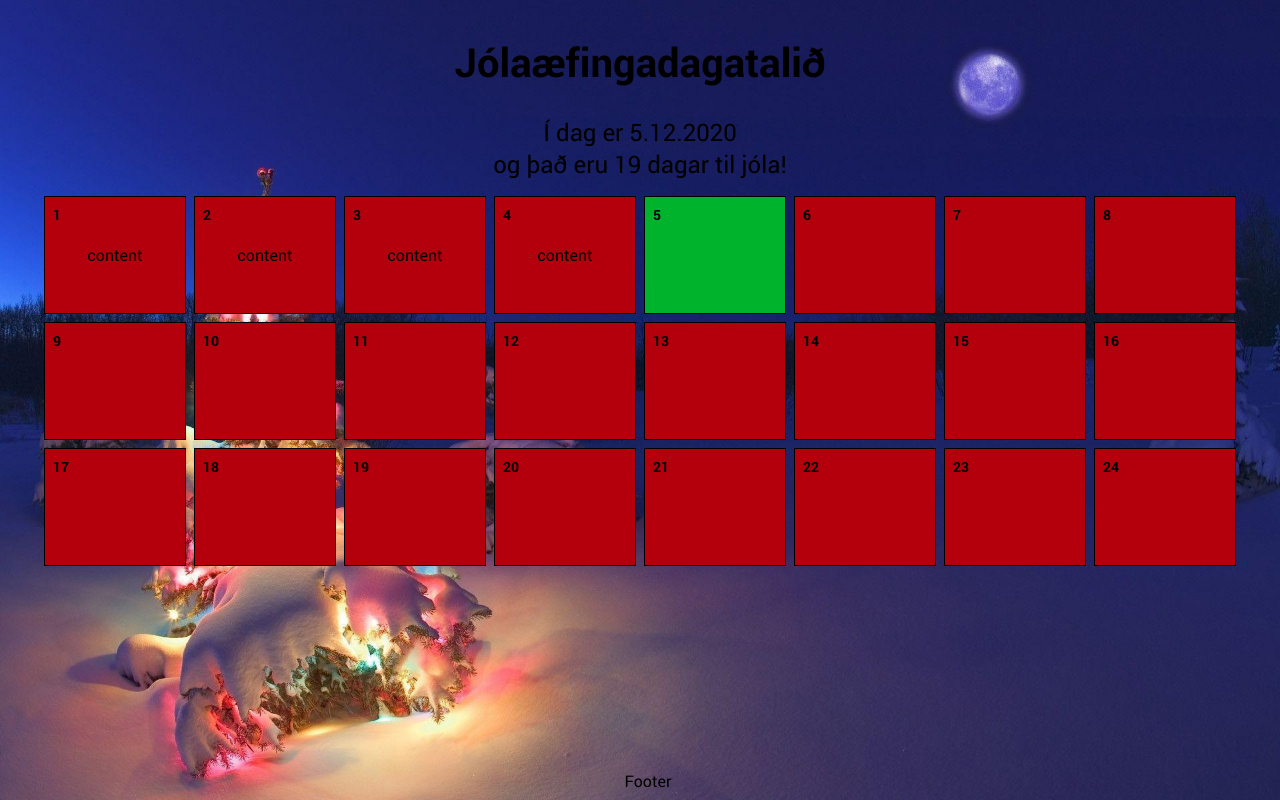
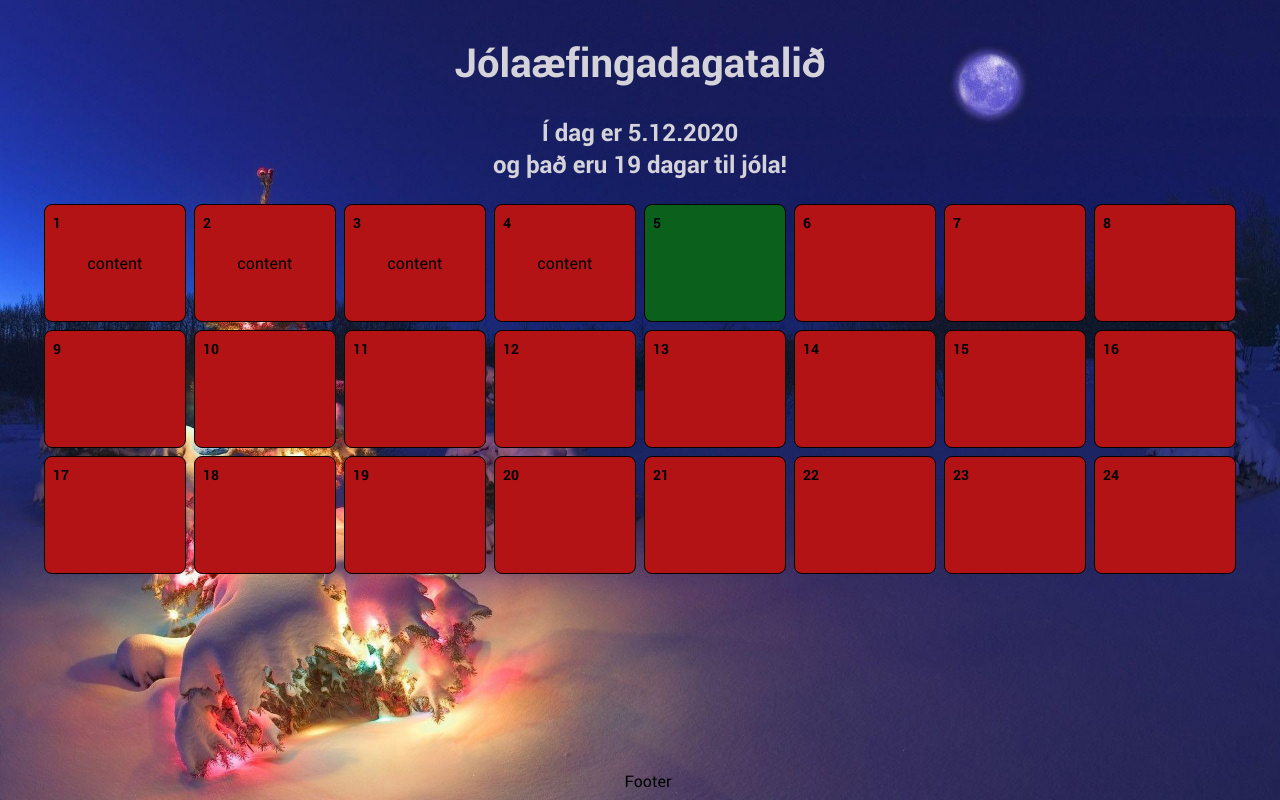
Before and after one commit to eseinn-zz/eseinn.github.io, a React (Create React App) app: page / in a window 1280 px wide. Built offline with nearby package versions, Linux system fonts and the light colour scheme; a web font is replaced by a local one.

Commit message:
Update color palette and text color. Make corners of day box rounded.

```diff
--- a/src/Body/Body.js
+++ b/src/Body/Body.js
@@ -25,12 +25,18 @@ const Container = styled.div`
   margin: 8px;
 `;
 const TodayDate = styled.div`
+  margin-top: 16px;
   text-align: center;
   font-size: 24px;
+  color: #d5d3da;
+  font-weight: bold;
 `;
 const CountdownDays = styled.div`
   text-align: center;
   font-size: 24px;
+  margin-bottom: 16px;
+  color: #d5d3da;
+  font-weight: bold;
 `;
 
 const today = new Date();
--- a/src/Body/Day.js
+++ b/src/Body/Day.js
@@ -19,8 +19,9 @@ const Wrapper = styled.div`
   }
   flex: 0 0 10%;
   cursor: ${(props) => props.isToday && 'pointer'};
-  background: ${(props) => (props.isToday ? '#00B32C' : '#B3000C')};
+  background: ${(props) => (props.isToday ? '#0b601c' : '#b31315')};
   backdrop-filter: blur(5px);
+  border-radius: 8px;
 `;
 const Number = styled.div`
   font-size: 14px;
--- a/src/Header/Header.js
+++ b/src/Header/Header.js
@@ -3,6 +3,8 @@ import styled from 'styled-components';
 const Heading = styled.h1`
   text-align: center;
   font-size: 40px;
+  color: #d5d3da;
+  font-weight: bold;
 `;
 const Header = () => {
   return <Heading>Jólaæfingadagatalið</Heading>;
```
Also changed, not shown: 1 other file (tests, documents, lock files or other folders).
